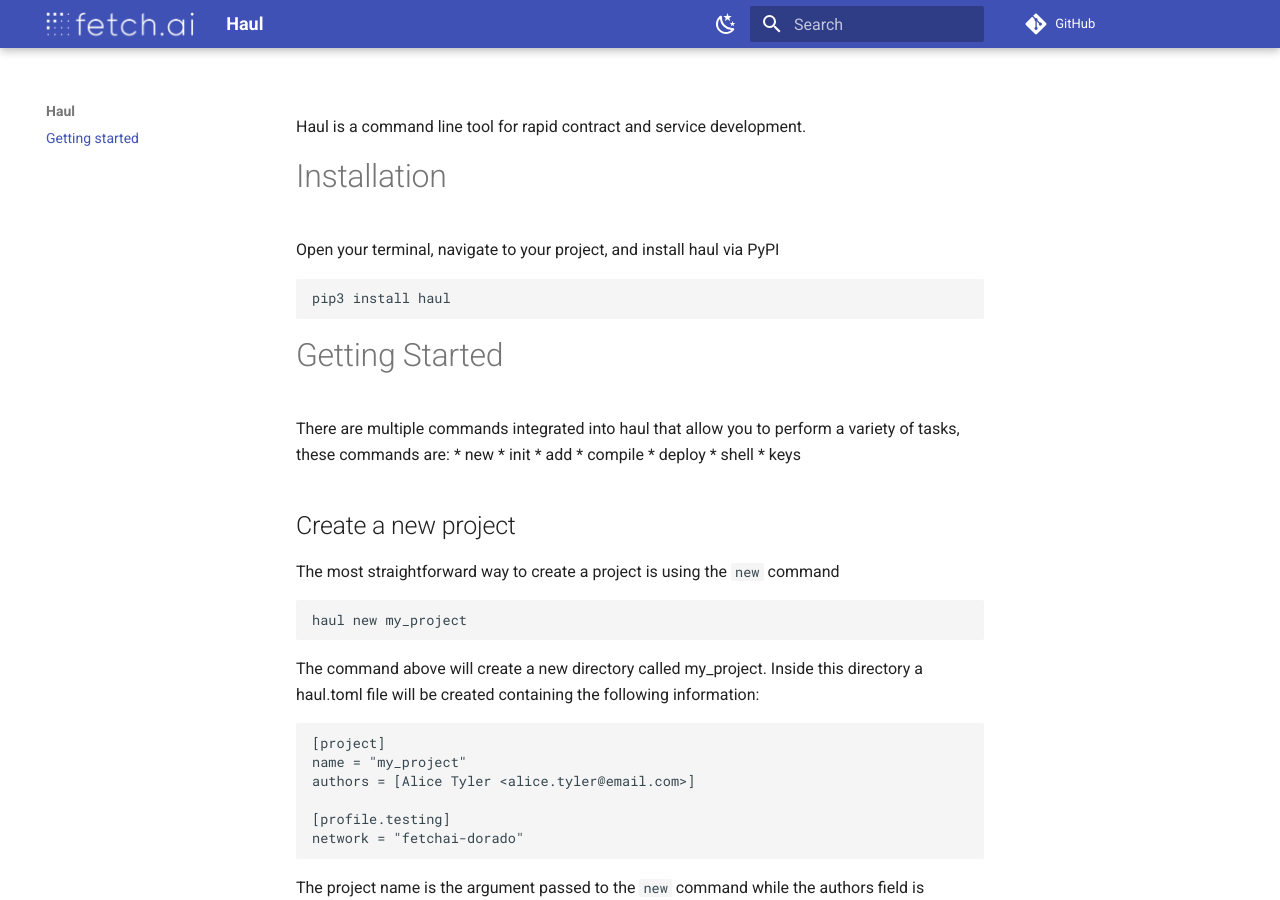
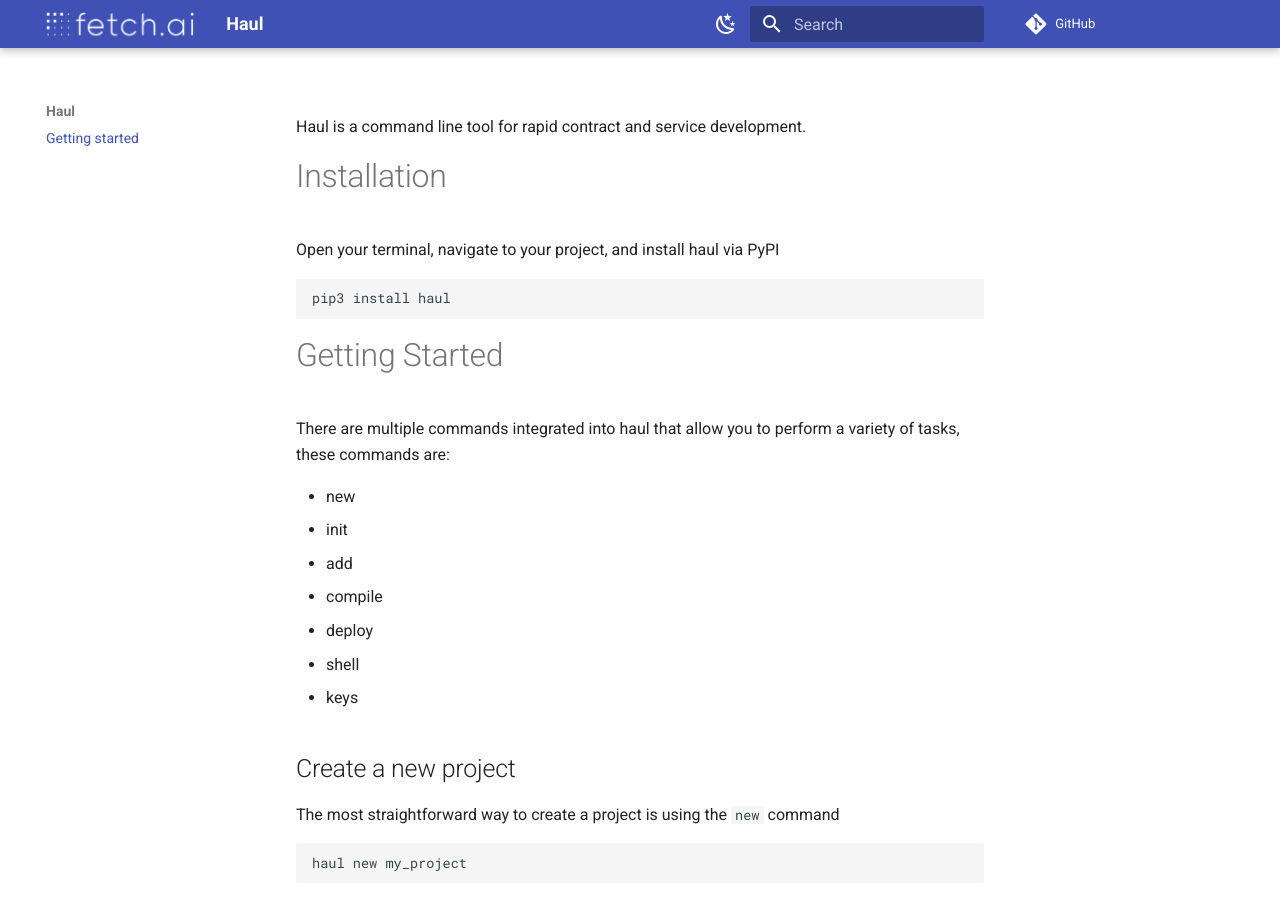
Before and after one commit to fetchai/jenesis, an MkDocs documentation site: the page built from docs/index.md, in a window 1280 px wide and 900 px high. Built offline with MkDocs 1.6.1 and Material for MkDocs 9.7.7, drawn with Linux system fonts in a browser that asks for light colours; comment, search, counter and statistics services are not loaded.

Commit message:
docs: minor format changes

````diff
--- a/docs/getting-started.md
+++ b/docs/index.md
@@ -11,13 +11,14 @@
 
 # Getting Started
 There are multiple commands integrated into haul that allow you to perform a variety of tasks, these commands are:
-* new
-* init
-* add
-* compile
-* deploy
-* shell
-* keys
+
+- new
+- init
+- add
+- compile
+- deploy
+- shell
+- keys
 
 ## Create a new project
 The most straightforward way to create a project is using the ```new``` command
--- a/mkdocs.yml
+++ b/mkdocs.yml
@@ -6,7 +6,7 @@
 site_author: developer@fetch.ai
 
 nav:
-  - Getting started: 'getting-started.md'
+  - Getting started: 'index.md'
 
 theme:
   name: material
````
